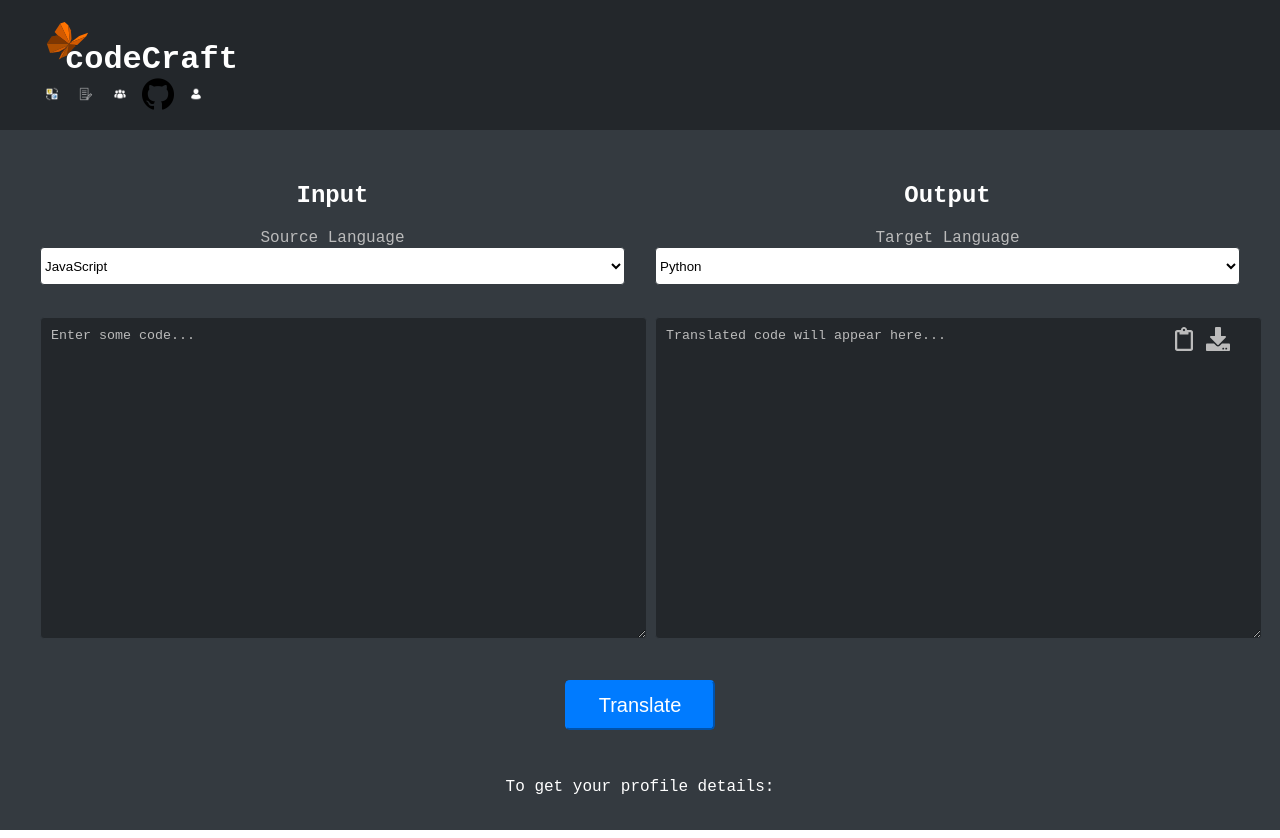
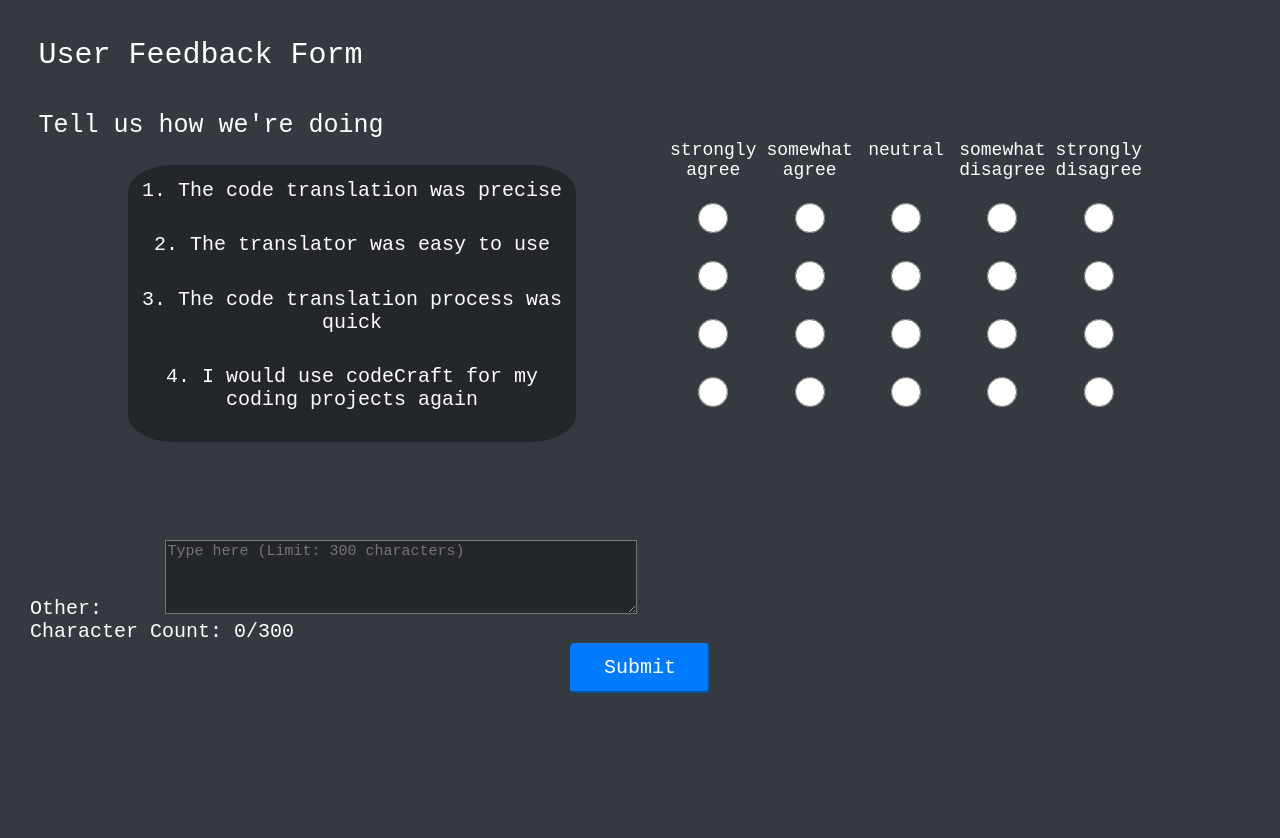
Before and after one commit to TheGoofy-Goobers/CS490_project, a React (Create React App) app in the folder frontend/: page / in a window 1280 px wide. Built offline with nearby package versions, Linux system fonts and the light colour scheme.

Commit message:
before chat

```diff
--- a/frontend/src/App.js
+++ b/frontend/src/App.js
@@ -8,7 +8,8 @@ function App() {
 
   return (
     <div className="App">
-      <TranslatePage />
+      {/* <TranslatePage /> */}
+      <FeedbackForm/>
     </div>
   );
 }
--- a/frontend/src/components/FeedbackForm/FeedbackForm.css
+++ b/frontend/src/components/FeedbackForm/FeedbackForm.css
@@ -1,17 +1,7 @@
-.h1{
-  color: white;
+body {
+  margin: 0;
+  padding: 0;
   background-color: #343a40;
-  min-height: 100vh;
-  font-family: 'Courier New', Courier, monospace;
-  text-align: left;
-}
-
-.h2{
-  color: white;
-  background-color: #343a40;
-  min-height: 100vh;
-  font-family: 'Courier New', Courier, monospace;
-  text-align: left;
 }
 
 .background-page {
@@ -19,7 +9,29 @@
   color: white;
   min-height: 100vh;
   font-family: 'Courier New', Courier, monospace;
+  flex-direction: column;
 }
+
+.title{
+  color: white;
+  background-color: #343a40;
+  font-family: 'Courier New', Courier, monospace;
+  text-align: left;
+  font-size: 30px;
+  margin-top: 3%;
+  margin-left: 3%;
+}
+
+.subtitle{
+  color: white;
+  background-color: #343a40;
+  font-family: 'Courier New', Courier, monospace;
+  text-align: left;
+  font-size: 25px;
+  margin-top: 3%;
+  margin-left: 3%;
+}
+
 
 .questions-container {
   background-color: #23272B;
@@ -27,45 +39,73 @@
   flex-direction: column;  */
   display: block;
   float: left;
-  width: 40%;
+  width: 35%;
   border-radius: 10%;
+  margin-left: 10%;
+  margin-top: 2%;
 }
 
-.question {
-  margin-bottom: 80px; /* Add margin between questions */
+.question { /* Add margin between questions */
   align-items: left;
   display: block;
-  margin-bottom: 10px;
+  margin-bottom: 7%;
+  margin-top: 3%;
+  font-size: 20px;
 }
 
-.submit-button {
-  background-color: #007bff; /* Change the background color */
-  color: white;
-  border: none;
-  border-radius: 20px; /* Make the button rounded */
-  padding: 10px 20px; /* Add padding to the button */
-  cursor: pointer;
-  transition: background-color 0.3s ease; /* Add transition effect */
-}
 
-.submit-button:hover {
-  background-color: #5E9351; /* Change the background color on hover */
-}
 
 .radio-buttons {
   display: flex;
   flex-direction: row-reverse; /* Align radio buttons horizontally to the right */
   margin-bottom: 10px;
+  margin-right: 10%;
 }
 
 .radio-buttons label {
-  margin-right: 50px;
+  font-size: 18px;
+  margin-right: 10px;
+  width: 15%;
 }
 
 .radio-buttons input[type="radio"] {
+  width: 30px;
+  height: 30px;
   margin-right: 5px;
+  margin-top: 15%;
+}
+
+
+.other-container{
+    text-align: left;
+    margin-left: 30px;
+    margin-top: 10%;
+    font-size: 20px;
 }
 
 .textbox{
-    color: #23272B;
+    background-color: #23272B;
+    color: white;
+    margin-left: 5%;
+    font-size: 15px;
+    resize: vertical;
 }
+
+.submit-button {
+  font-family: 'Courier New', Courier, monospace;
+  background-color: #007bff;
+  border-color: #007bff;
+  color: white;
+  padding: .5rem 2rem;
+  font-size: 1.25rem;
+  line-height: 1.5;
+  border-radius: .3rem;
+  cursor: pointer;
+  display: inline-block;
+  transition: background-color 0.3s ease; /* Add transition effect */
+}
+
+.submit-button:hover {
+  background-color: #0069d9;
+  border-color: #0062cc;
+}
--- a/frontend/src/components/FeedbackForm/FeedbackForm.jsx
+++ b/frontend/src/components/FeedbackForm/FeedbackForm.jsx
@@ -27,70 +27,24 @@ function FeedbackForm() {
     <div>
       <form onSubmit={handleSubmit}>
         <div className="background-page">
-            <h1>
+          <div className = "title">
             User Feedback Form
-            </h1>
-            <h2>
+          </div>
+          <div className="subtitle">
             Tell us how we're doing
-            </h2>
+          </div>
           <div className="questions-container">
             <label className="question">1. The code translation was precise</label>
             <label className="question">2. The translator was easy to use</label>
             <label className="question">3. The code translation process was quick</label>
             <label className="question">4. I would use codeCraft for my coding projects again</label>
           </div>
-
-            <div className="radio-buttons">
-                <label>
-                  <input
-                    type="radio"
-                    name="question1"
-                    value="1"
-                    checked={rating === "1"}
-                    onChange={(e) => setRating(e.target.value)}
-                  />
-                  Strongly Disagree
-                </label>
-                 <label>
-                  <input
-                    type="radio"
-                    name="question1"
-                    value="1"
-                    checked={rating === "1"}
-                    onChange={(e) => setRating(e.target.value)}
-                  />
-                  Somewhat Disagree
-                </label>
-                 <label>
-                  <input
-                    type="radio"
-                    name="question1"
-                    value="1"
-                    checked={rating === "1"}
-                    onChange={(e) => setRating(e.target.value)}
-                  />
-                  Neutral
-                </label>
-                 <label>
-                  <input
-                    type="radio"
-                    name="question1"
-                    value="1"
-                    checked={rating === "1"}
-                    onChange={(e) => setRating(e.target.value)}
-                  />
-                  Somewhat Agree
-                </label>
-                 <label>
-                  <input
-                    type="radio"
-                    name="question1"
-                    value="1"
-                    checked={rating === "1"}
-                    onChange={(e) => setRating(e.target.value)}
-                  />
-                  Strongly Agree
-                </label>
+          <div className = "radio-buttons label">
+            <label>strongly disagree</label>
+            <label>somewhat disagree</label>
+            <label>neutral</label>
+            <label>somewhat agree</label>
+            <label>strongly agree</label>
           </div>
           <div className="radio-buttons">
             <label>
@@ -99,157 +53,188 @@ function FeedbackForm() {
                 name="question1"
                 value="1"
                 checked={rating === "1"}
-                    onChange={(e) => setRating(e.target.value)}
+                onChange={(e) => setRating("1")}
               />
-                  Strongly Disagree
             </label>
             <label>
               <input
                 type="radio"
                 name="question1"
                 value="1"
-                    checked={rating === "1"}
-                    onChange={(e) => setRating(e.target.value)}
+                checked={rating === "2"}
+                onChange={(e) => setRating("2")}
               />
-                  Somewhat Disagree
             </label>
             <label>
               <input
                 type="radio"
                 name="question1"
                 value="1"
-                    checked={rating === "1"}
-                    onChange={(e) => setRating(e.target.value)}
+                checked={rating === "3"}
+                onChange={(e) => setRating("3")}
               />
-                  Neutral
             </label>
             <label>
               <input
                 type="radio"
                 name="question1"
                 value="1"
-                    checked={rating === "1"}
-                    onChange={(e) => setRating(e.target.value)}
+                checked={rating === "4"}
+                onChange={(e) => setRating("4")}
               />
-                  Somewhat Agree
             </label>
             <label>
               <input
                 type="radio"
                 name="question1"
                 value="1"
-                    checked={rating === "1"}
-                    onChange={(e) => setRating(e.target.value)}
+                checked={rating === "5"}
+                onChange={(e) => setRating("5")}
               />
-                  Strongly Agree
             </label>
           </div>
           <div className="radio-buttons">
             <label>
               <input
                 type="radio"
-                    name="question1"
+                name="question2"
                 value="1"
                 checked={rating === "1"}
-                    onChange={(e) => setRating(e.target.value)}
+                onChange={(e) => setRating("1")}
               />
-                  Strongly Disagree
             </label>
             <label>
               <input
                 type="radio"
-                    name="question1"
-                    value="1"
-                    checked={rating === "1"}
-                    onChange={(e) => setRating(e.target.value)}
+                name="question2"
+                value="2"
+                checked={rating === "2"}
+                onChange={(e) => setRating("2")}
               />
-                  Somewhat Disagree
             </label>
             <label>
               <input
                 type="radio"
-                    name="question1"
-                    value="1"
-                    checked={rating === "1"}
-                    onChange={(e) => setRating(e.target.value)}
+                name="question2"
+                value="3"
+                checked={rating === "3"}
+                onChange={(e) => setRating("3")}
               />
-                  Neutral
             </label>
             <label>
               <input
                 type="radio"
-                    name="question1"
-                    value="1"
-                    checked={rating === "1"}
-                    onChange={(e) => setRating(e.target.value)}
+                name="question2"
+                value="4"
+                checked={rating === "4"}
+                onChange={(e) => setRating("4")}
               />
-                  Somewhat Agree
             </label>
             <label>
               <input
                 type="radio"
-                    name="question1"
-                    value="1"
-                    checked={rating === "1"}
-                    onChange={(e) => setRating(e.target.value)}
+                name="question2"
+                value="5"
+                checked={rating === "5"}
+                onChange={(e) => setRating("5")}
               />
-                  Strongly Agree
             </label>
           </div>
           <div className="radio-buttons">
             <label>
               <input
                 type="radio"
-                    name="question1"
+                name="question3"
                 value="1"
                 checked={rating === "1"}
-                    onChange={(e) => setRating(e.target.value)}
+                onChange={(e) => setRating("1")}
               />
-                  Strongly Disagree
             </label>
             <label>
               <input
                 type="radio"
-                    name="question1"
-                    value="1"
-                    checked={rating === "1"}
-                    onChange={(e) => setRating(e.target.value)}
+                name="question3"
+                value="2"
+                checked={rating === "2"}
+                onChange={(e) => setRating("2")}
               />
-                  Somewhat Disagree
             </label>
             <label>
               <input
                 type="radio"
-                    name="question1"
-                    value="1"
-                    checked={rating === "1"}
-                    onChange={(e) => setRating(e.target.value)}
+                name="question3"
+                value="3"
+                checked={rating === "3"}
+                onChange={(e) => setRating("3")}
               />
-                  Neutral
             </label>
             <label>
               <input
                 type="radio"
-                    name="question1"
-                    value="1"
-                    checked={rating === "1"}
-                    onChange={(e) => setRating(e.target.value)}
+                name="question3"
+                value="4"
+                checked={rating === "4"}
+                onChange={(e) => setRating("4")}
               />
-                  Somewhat Agree
             </label>
             <label>
               <input
                 type="radio"
-                    name="question1"
+                name="question3"
+                value="5"
+                checked={rating === "5"}
+                onChange={(e) => setRating("5")}
+              />
+            </label>
+          </div>
+          <div className="radio-buttons">
+            <label>
+              <input
+                type="radio"
+                name="question4"
                 value="1"
                 checked={rating === "1"}
-                    onChange={(e) => setRating(e.target.value)}
+                onChange={(e) => setRating("1")}
               />
-                  Strongly Agree
+            </label>
+            <label>
+              <input
+                type="radio"
+                name="question4"
+                value="2"
+                checked={rating === "2"}
+                onChange={(e) => setRating("2")}
+              />
+            </label>
+            <label>
+              <input
+                type="radio"
+                name="question4"
+                value="3"
+                checked={rating === "3"}
+                onChange={(e) => setRating("3")}
+              />
+            </label>
+            <label>
+              <input
+                type="radio"
+                name="question4"
+                value="4"
+                checked={rating === "4"}
+                onChange={(e) => setRating("4")}
+              />
+            </label>
+            <label>
+              <input
+                type="radio"
+                name="question4"
+                value="5"
+                checked={rating === "5"}
+                onChange={(e) => setRating("5")}
+              />
             </label>
           </div>
-
-          <div>
+          <div className = "other-container">
             <label>Other:</label>
             <textarea className = "textbox"
               value={openended}
```
Lines whose indentation alone changed are shown as unchanged.
